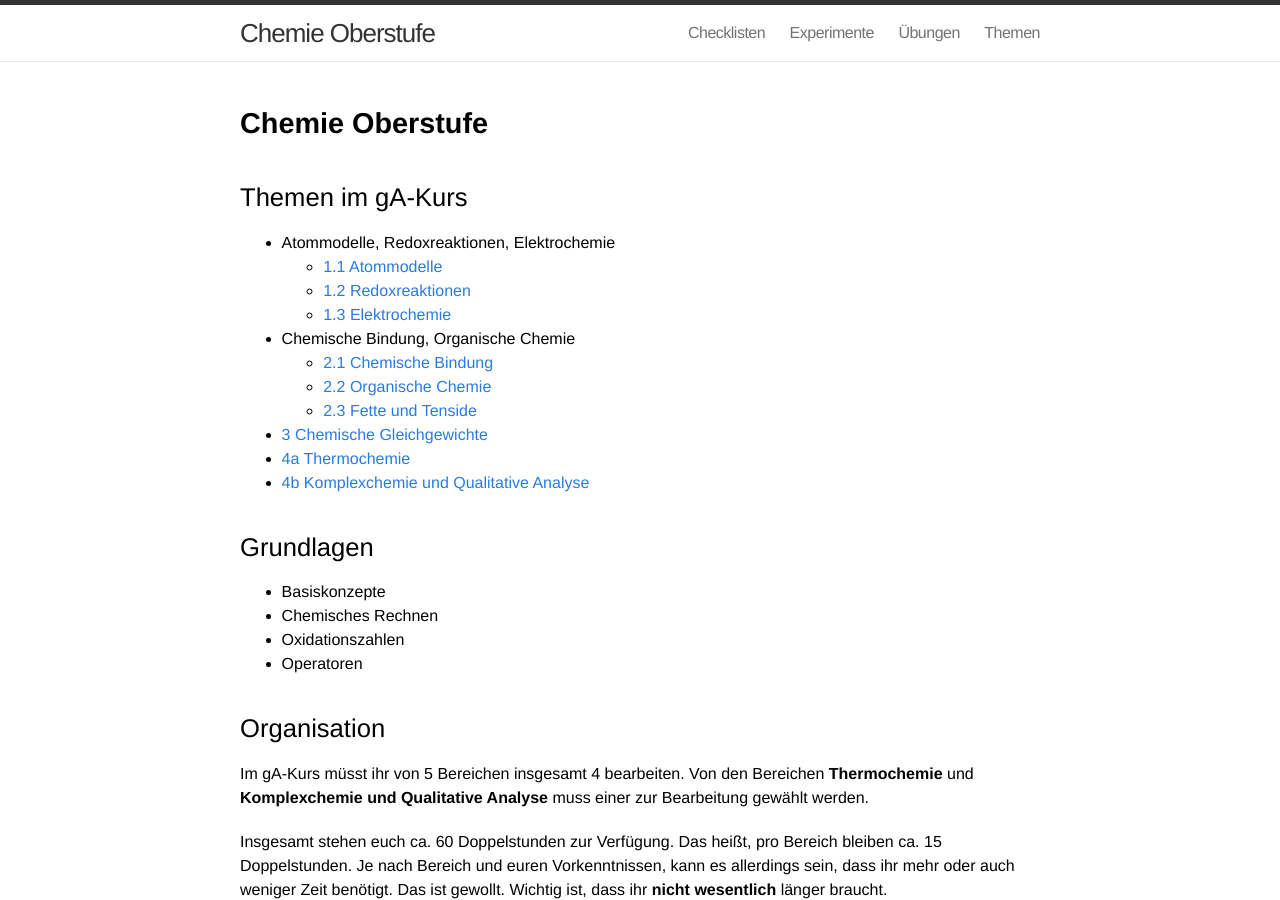
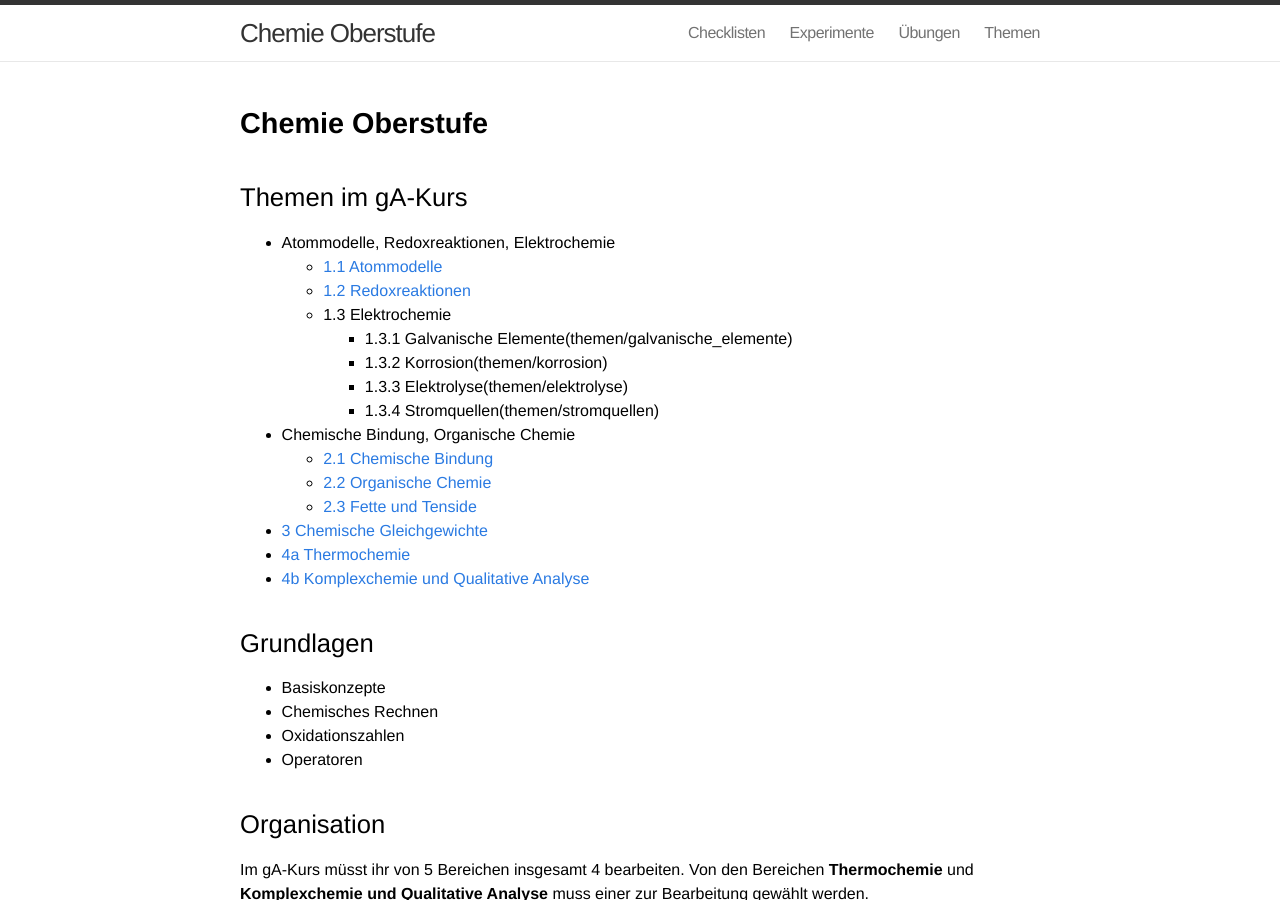
Before and after one commit to chemie-oberstufe/chemie-oberstufe.github.io, a Jekyll site: the page built from index.md, in a window 1280 px wide and 900 px high. Built offline with Jekyll 4.4.1, drawn with Linux system fonts in a browser that asks for light colours.

Commit message:
Index anpassen -> Aufteilung Elektrochemie in Teilbereiche

```diff
--- a/index.md
+++ b/index.md
@@ -9,7 +9,11 @@ showinmenu: false
 - Atommodelle, Redoxreaktionen, Elektrochemie
 	- [1.1 Atommodelle](themen/atommodelle)
 	- [1.2 Redoxreaktionen](themen/redoxreaktionen)
-	- [1.3 Elektrochemie](themen/elektrochemie)
+	- 1.3 Elektrochemie
+		- 1.3.1 Galvanische Elemente(themen/galvanische_elemente)
+		- 1.3.2 Korrosion(themen/korrosion)
+		- 1.3.3 Elektrolyse(themen/elektrolyse)
+		- 1.3.4 Stromquellen(themen/stromquellen)
 - Chemische Bindung, Organische Chemie
 	- [2.1 Chemische Bindung](themen/chemische_bindung)
 	- [2.2 Organische Chemie](themen/organische_chemie)
```
